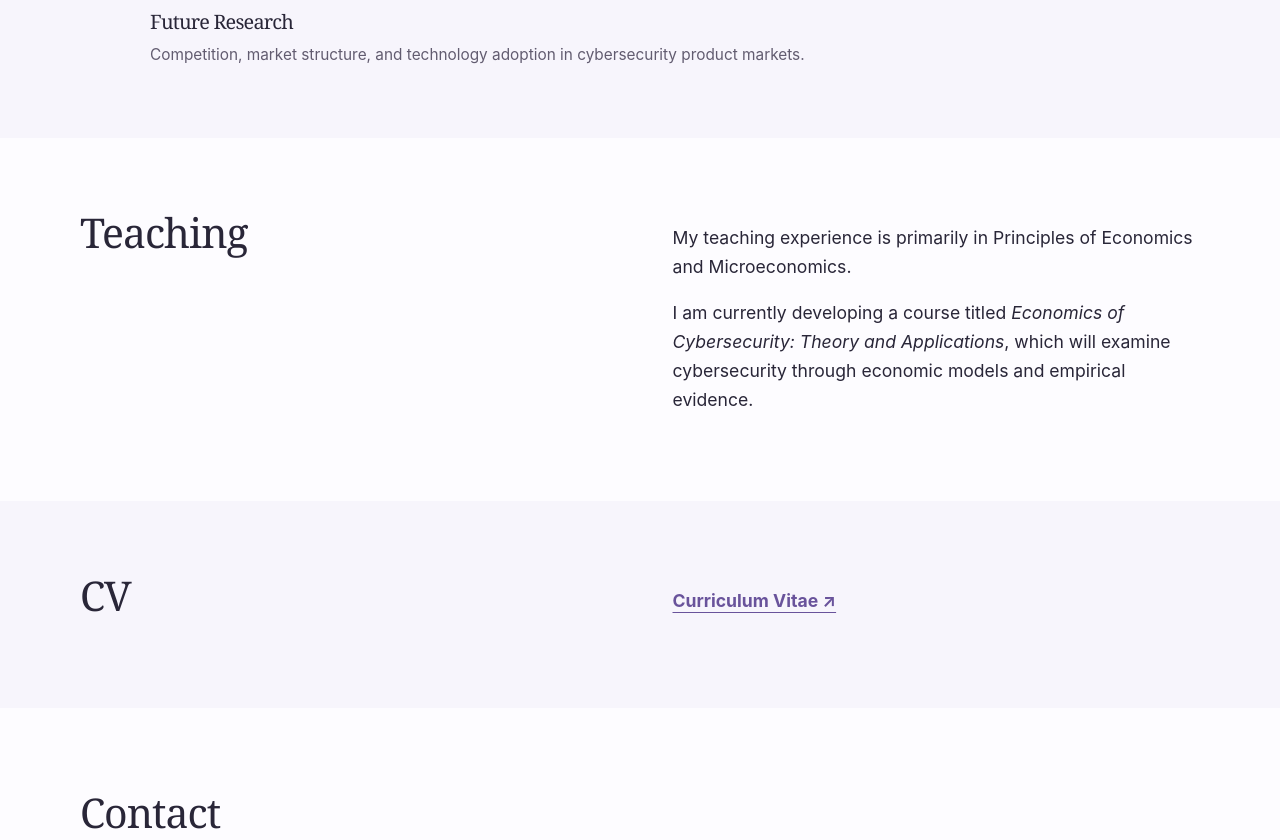
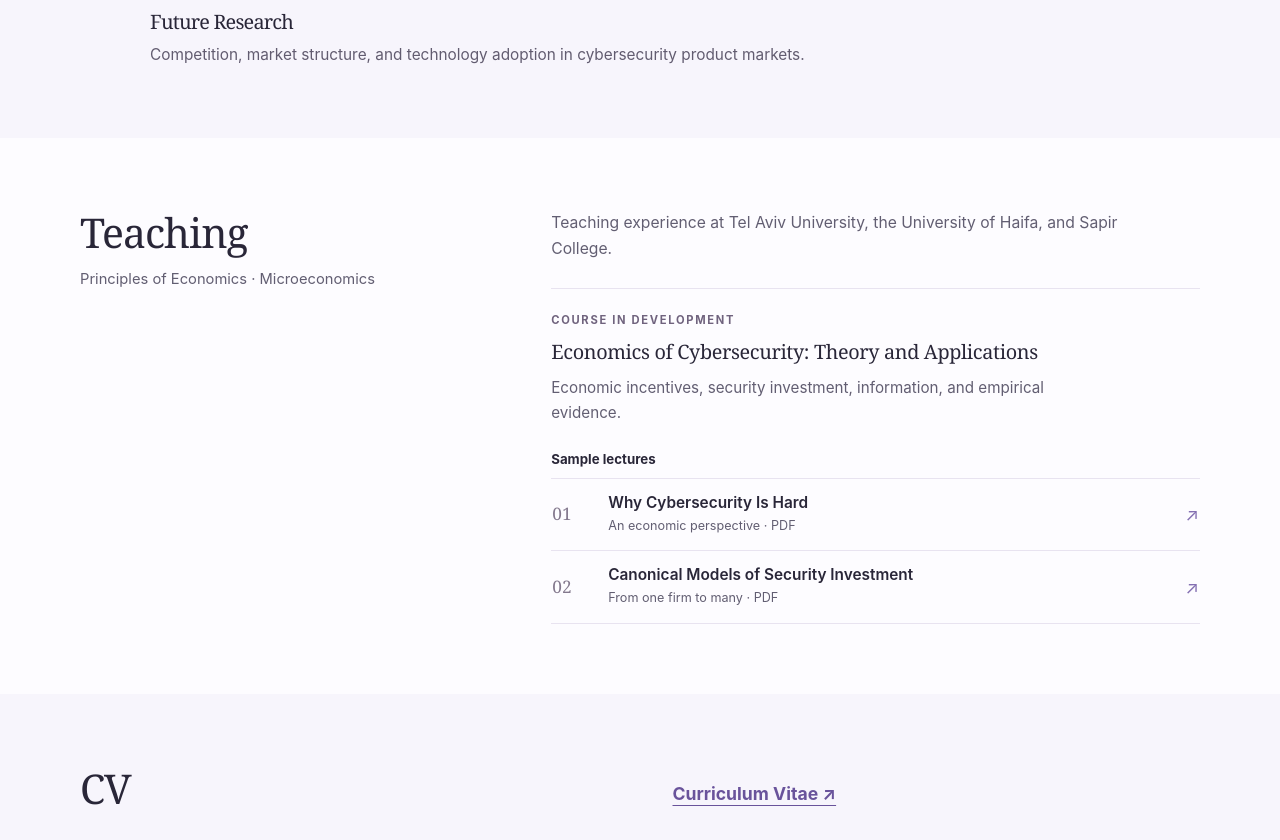
Before and after one commit to danaitzhaki/danaitzhaki.github.io, a plain HTML site: page index.html in a window 1280 px wide. Shown: the part 2407-3247 px from the top of the page. Drawn offline with Linux system fonts and the light colour scheme.

Commit message:
Add files via upload

```diff
--- a/index.html
+++ b/index.html
@@ -61,6 +61,28 @@
 .research-shell .section-heading {margin-bottom:12px}
 .split-section>div:nth-child(2) {padding-top:15px}
 @media(max-width:750px){.hero h1{font-size:clamp(2.5rem,8vw,3.5rem)}.section{padding-top:55px;padding-bottom:55px}.split-section>div:nth-child(2){padding-top:0}}
+
+/* Teaching: compact academic course and lecture links */
+.teaching-layout{display:grid;grid-template-columns:minmax(180px,.8fr) minmax(0,1.3fr);gap:72px;align-items:start}
+.teaching-heading h2{margin-bottom:10px}
+.teaching-small{margin:0;color:var(--muted);font-size:.92rem}
+.teaching-experience{margin:2px 0 26px;color:var(--muted);font-size:.98rem;max-width:580px}
+.teaching-course{border-top:1px solid var(--line);padding-top:22px}
+.teaching-kicker{font-size:.7rem;letter-spacing:.15em;font-weight:750;color:#70637e;margin:0 0 10px}
+.teaching-course h3{font-size:1.48rem;line-height:1.3;letter-spacing:-.018em;margin:0 0 10px}
+.teaching-description{font-size:.95rem;color:var(--muted);margin:0 0 24px;max-width:550px}
+.teaching-lectures-label{font-size:.83rem;font-weight:700;color:var(--ink);margin:0 0 7px}
+.teaching-lecture-list{border-top:1px solid var(--line)}
+.teaching-lecture{display:grid;grid-template-columns:42px minmax(0,1fr) 22px;gap:14px;align-items:center;border-bottom:1px solid var(--line);padding:14px 1px;text-decoration:none;transition:background .15s,color .15s}
+.teaching-lecture[href]:hover{background:#f7f5fa;color:#5f4d80}
+.teaching-lecture[href]:focus-visible{outline:2px solid var(--accent);outline-offset:2px}
+.teaching-lecture-no{font-family:Georgia,serif;font-size:1.08rem;color:#83788d}
+.teaching-lecture-main{display:flex;flex-direction:column;gap:2px}
+.teaching-lecture-main strong{font-weight:600;font-size:.96rem;line-height:1.35}
+.teaching-lecture-main>span{font-size:.79rem;color:var(--muted)}
+.teaching-lecture-arrow{font-size:1.1rem;color:var(--accent);justify-self:end}
+.teaching-lecture-upcoming{opacity:.56}
+@media(max-width:750px){.teaching-layout{grid-template-columns:1fr;gap:12px}.teaching-experience{margin-top:0}.teaching-course{padding-top:18px}}
 </style>
 </head>
 <body>
@@ -103,24 +125,39 @@
 </div>
 <div class="agenda-line"><h3>Future Research</h3><p>Competition, market structure, and technology adoption in cybersecurity product markets.</p></div>
 </div></section>
-<section class="section" id="teaching"><div class="shell split-section"><div><h2>Teaching</h2></div><div class="teaching-copy"><p>My teaching experience is primarily in Principles of Economics and Microeconomics.</p><p>I am currently developing a course titled <em>Economics of Cybersecurity: Theory and Applications</em>, which will examine cybersecurity through economic models and empirical evidence.</p></div></div></section>
+<section class="section" id="teaching">
+  <div class="shell teaching-layout">
+    <div class="teaching-heading">
+      <h2>Teaching</h2>
+      <p class="teaching-small">Principles of Economics · Microeconomics</p>
+    </div>
+    <div class="teaching-content">
+      <p class="teaching-experience">Teaching experience at Tel Aviv University, the University of Haifa, and Sapir College.</p>
+      <div class="teaching-course">
+        <p class="teaching-kicker">COURSE IN DEVELOPMENT</p>
+        <h3>Economics of Cybersecurity: Theory and Applications</h3>
+        <p class="teaching-description">Economic incentives, security investment, information, and empirical evidence.</p>
+        <p class="teaching-lectures-label">Sample lectures</p>
+        <div class="teaching-lecture-list">
+          <a class="teaching-lecture" href="assets/economics-of-cybersecurity-lecture-1.pdf?v=20261111" target="_blank" rel="noopener noreferrer" aria-label="Open Lecture 1 PDF: Why Cybersecurity Is Hard">
+            <span class="teaching-lecture-no">01</span>
+            <span class="teaching-lecture-main"><strong>Why Cybersecurity Is Hard</strong><span>An economic perspective · PDF</span></span>
+            <span class="teaching-lecture-arrow" aria-hidden="true">↗</span>
+          </a>
+          <a class="teaching-lecture" href="assets/economics-of-cybersecurity-lecture-2.pdf?v=20261111" target="_blank" rel="noopener noreferrer" aria-label="Open Lecture 2 PDF: Canonical Models of Security Investment">
+            <span class="teaching-lecture-no">02</span>
+            <span class="teaching-lecture-main"><strong>Canonical Models of Security Investment</strong><span>From one firm to many · PDF</span></span>
+            <span class="teaching-lecture-arrow" aria-hidden="true">↗</span>
+          </a>
+        </div>
+      </div>
+    </div>
+  </div>
+</section>
 <section class="section section-tinted" id="cv"><div class="shell split-section"><div><h2>CV</h2></div><div><a class="cv-download" href="assets/Dana_Etgar-Itzhaki_CV.pdf?v=20261110" target="_blank" rel="noopener">Curriculum Vitae ↗</a></div></div></section>
 <section class="section contact-section" id="contact"><div class="shell"><h2>Contact</h2><p>For academic correspondence, research collaborations, and seminar invitations:</p><p><a href="mailto:danaetgarit@gmail.com">danaetgarit@gmail.com</a></p></div></section>
 </main>
 <footer class="footer"><div class="shell"><span>© <span id="year"></span> Dana Etgar-Itzhaki</span><span>Economics research</span></div></footer>
 <script>document.getElementById('year').textContent=new Date().getFullYear();</script>
-
-<script>
-  const diagram = document.querySelector('.swarm-diagram svg');
-
-  if (diagram) {
-    const image = document.createElement('img');
-    image.src = 'assets/pso-diagram.png?v=3';
-    image.className = 'swarm-figure';
-    image.alt = 'Particle Swarm Optimization';
-    diagram.replaceWith(image);
-  }
-</script>
-
 </body>
 </html>
```
